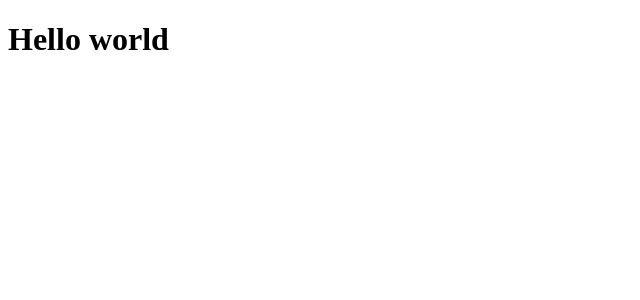
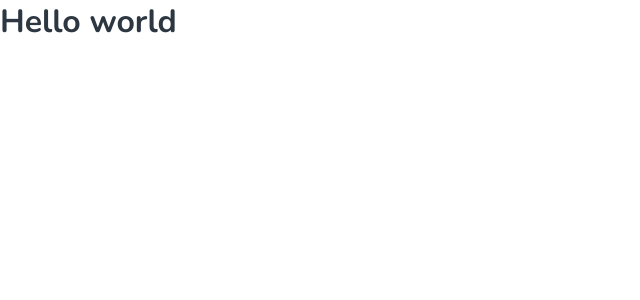
Before and after one commit to emachipana/inv-araujo-admin, a React (Create React App) app: page / in a window 1280 px wide. Shown: the top 300 px of the page, without its empty margins (0-640 px from the left). Built offline with nearby package versions, Linux system fonts and the light colour scheme.

Commit message:
ADD: global styles

```diff
--- a/package.json
+++ b/package.json
@@ -3,11 +3,16 @@
   "version": "0.1.0",
   "private": true,
   "dependencies": {
+    "@emotion/react": "^11.13.3",
+    "@emotion/styled": "^11.13.0",
     "@testing-library/jest-dom": "^5.17.0",
     "@testing-library/react": "^13.4.0",
     "@testing-library/user-event": "^13.5.0",
+    "formik": "^2.4.6",
     "react": "^18.3.1",
     "react-dom": "^18.3.1",
+    "react-icons": "^5.3.0",
+    "react-router-dom": "^6.26.2",
     "react-scripts": "5.0.1",
     "web-vitals": "^2.1.4"
   },
--- a/src/index.js
+++ b/src/index.js
@@ -1,10 +1,16 @@
 import React from 'react';
 import ReactDOM from 'react-dom/client';
 import App from './App';
+import { Global } from '@emotion/react';
+import { RESET } from './styles/reset';
+import { BrowserRouter } from 'react-router-dom';
 
 const root = ReactDOM.createRoot(document.getElementById('root'));
 root.render(
   <React.StrictMode>
-    <App />
+    <Global styles={RESET} />
+    <BrowserRouter>
+      <App />
+    </BrowserRouter>
   </React.StrictMode>
 );
--- /dev/null
+++ b/src/styles/colors.js
@@ -0,0 +1,19 @@
+export const COLORS = {
+  dark: "#292929",
+  gray: "#2D3742",
+  green: "#32665D",
+  smoke: "#F2F3F8",
+  orange: "#EC6032",
+  white: "#F5F5F5",
+  blue: "#4173E6",
+  persian: "#00AA95",
+  taupe: "#8B8B92",
+  platinium: "#E0E0E0",
+  red: "#FF4747",
+  red_hover: "#FF0A0A",
+  persian_hover: "#007A6C",
+  dim: "#636369",
+  yellow: "#FFB829",
+  yellow_hover: "#F5A300",
+  emerald: "#00CC76"
+}
--- /dev/null
+++ b/src/styles/fonts.js
@@ -0,0 +1,4 @@
+export const FONTS = {
+  primary: '"Nunito", sans-serif',
+  secondary: '"Oswald", sans-serif'
+}
--- /dev/null
+++ b/src/styles/reset.js
@@ -0,0 +1,53 @@
+import { css } from "@emotion/react";
+import { FONTS } from "./fonts";
+import { COLORS } from "./colors";
+
+export const RESET = css`
+  @import url('https://fonts.googleapis.com/css2?family=Nunito:ital,wght@0,200..1000;1,200..1000&display=swap');
+  @import url('https://fonts.googleapis.com/css2?family=Oswald:wght@200..700&display=swap');
+
+  * {
+    padding: 0;
+    margin: 0;
+    box-sizing: border-box;
+  }
+
+  a {
+    text-decoration: none;
+    color: inherit;
+  }
+
+  p {
+    margin: 0;
+    padding: 0;
+  }
+
+  body {
+    overflow-x: hidden;
+    overflow-y: auto;
+    font-family: ${FONTS.primary};
+    color: ${COLORS.gray};
+    font-size: 1rem;
+  }
+
+  // styling scrollbar
+
+  ::-webkit-scrollbar {
+    width: 5px;
+    height: 6px;
+  }
+
+  ::-webkit-scrollbar-track {
+    background-color: ${COLORS.white};
+  }
+
+  ::-webkit-scrollbar-thumb {
+    background-color: ${COLORS.dim};
+    border-radius: 6px;
+    cursor: grab;
+  }
+
+  ::-webkit-scrollbar-thumb:active {
+    cursor: grabbing;
+  }
+`;
```
Also changed, not shown: src/styles/layout.js (added, +61 -0 lines), 1 other file (tests, documents, lock files or other folders).
